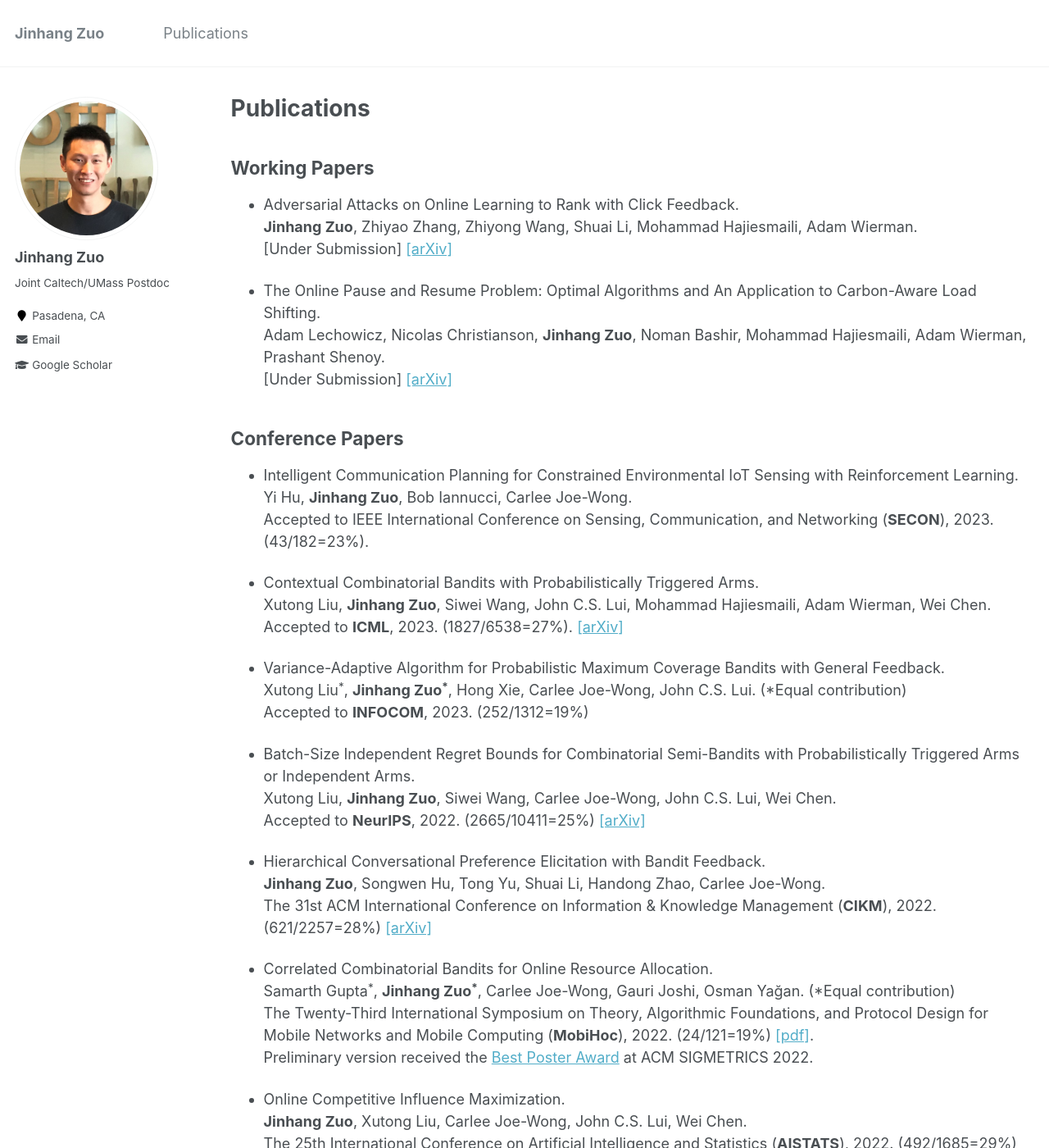
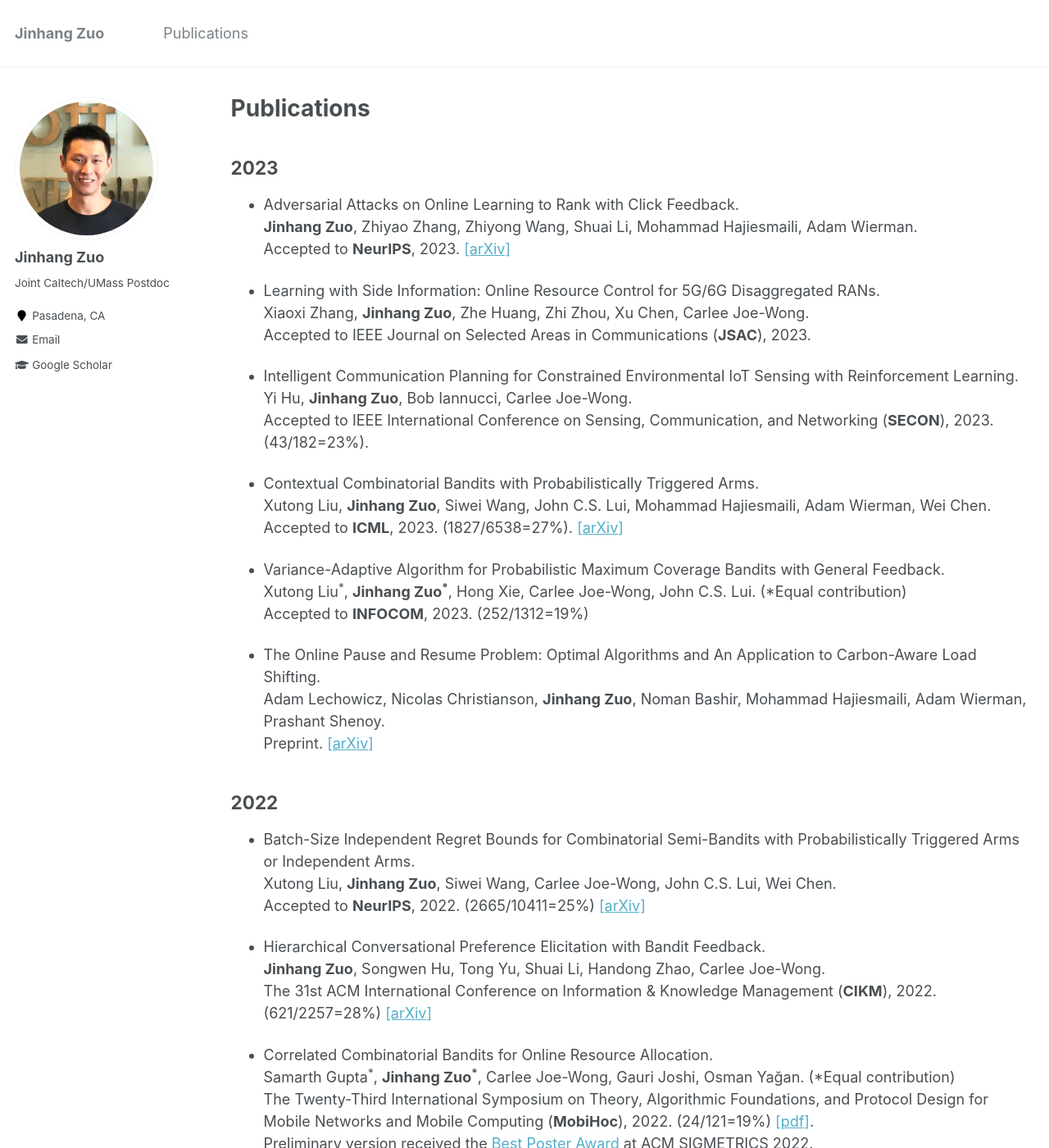
Before and after one commit to jhzuo/jhzuo.github.io, a Jekyll site: the page built from _pages/publications.md, in a window 1280 px wide and 1400 px high. Shown: the whole window at 82% size. Built offline with Jekyll 4.4.1, drawn with Linux system fonts in a browser that asks for light colours; some of the changed text lies outside the part shown.

Commit message:
Update pub

```diff
--- a/_pages/publications.md
+++ b/_pages/publications.md
@@ -5,18 +5,17 @@ permalink: /publications/
 author_profile: true
 ---
 
-Working Papers
+2023
 ------
+
 - Adversarial Attacks on Online Learning to Rank with Click Feedback.<br>
 **Jinhang Zuo**, Zhiyao Zhang, Zhiyong Wang, Shuai Li, Mohammad Hajiesmaili, Adam Wierman.<br>
-[Under Submission] [[arXiv]](https://arxiv.org/abs/2305.17071)
+Accepted to **NeurIPS**, 2023. [[arXiv]](https://arxiv.org/abs/2305.17071)
 
-- The Online Pause and Resume Problem: Optimal Algorithms and An Application to Carbon-Aware Load Shifting.<br>
-Adam Lechowicz, Nicolas Christianson, **Jinhang Zuo**, Noman Bashir, Mohammad Hajiesmaili, Adam Wierman, Prashant Shenoy.<br>
-[Under Submission] [[arXiv]](https://arxiv.org/abs/2303.17551)
+- Learning with Side Information: Online Resource Control for 5G/6G Disaggregated RANs.<br>
+Xiaoxi Zhang, **Jinhang Zuo**, Zhe Huang, Zhi Zhou, Xu Chen, Carlee Joe-Wong.<br>
+Accepted to IEEE Journal on Selected Areas in Communications (**JSAC**), 2023.
 
-Conference Papers
-------
 - Intelligent Communication Planning for Constrained Environmental IoT Sensing with Reinforcement Learning.<br>
 Yi Hu, **Jinhang Zuo**, Bob Iannucci, Carlee Joe-Wong.<br>
 Accepted to IEEE International Conference on Sensing, Communication, and Networking (**SECON**), 2023. (43/182=23%).
@@ -29,6 +28,13 @@
 Xutong Liu<sup>\*</sup>, **Jinhang Zuo<sup>\*</sup>**, Hong Xie, Carlee Joe-Wong, John C.S. Lui. (*Equal contribution)<br>
 Accepted to **INFOCOM**, 2023. (252/1312=19%)
 
+- The Online Pause and Resume Problem: Optimal Algorithms and An Application to Carbon-Aware Load Shifting.<br>
+Adam Lechowicz, Nicolas Christianson, **Jinhang Zuo**, Noman Bashir, Mohammad Hajiesmaili, Adam Wierman, Prashant Shenoy.<br>
+Preprint. [[arXiv]](https://arxiv.org/abs/2303.17551)
+
+
+2022
+------
 - Batch-Size Independent Regret Bounds for Combinatorial Semi-Bandits with Probabilistically Triggered Arms or Independent Arms.<br>
 Xutong Liu, **Jinhang Zuo**, Siwei Wang, Carlee Joe-Wong, John C.S. Lui, Wei Chen.<br>
 Accepted to **NeurIPS**, 2022. (2665/10411=25%) [[arXiv]](https://arxiv.org/abs/2208.14837)
@@ -46,6 +52,12 @@ Preliminary version received the [Best Poster Award](https://www.sigmetrics.org/
 **Jinhang Zuo**, Xutong Liu, Carlee Joe-Wong, John C.S. Lui, Wei Chen.
 The 25th International Conference on Artificial Intelligence and Statistics (**AISTATS**), 2022. (492/1685=29%) [[arXiv]](https://arxiv.org/abs/2006.13411)
 
+- Rhythmic RFID Authentication.
+Jiawei Li, Chuyu Wang, Ang Li, Dianqi Han, Yan Zhang, **Jinhang Zuo**, Rui Zhang, Lei Xie, Yanchao Zhang.
+IEEE/ACM Transactions on Networking (Early Access), 2022. [[link]](https://ieeexplore.ieee.org/document/9893050)
+
+2021
+------
 - Multi-layered Network Exploration via Random Walks: From Offline Optimization to Online Learning.
 Xutong Liu, **Jinhang Zuo**, Xiaowei Chen, Wei Chen, John C.S. Lui.
 The 38th International Conference on Machine Learning (**ICML**), 2021. (Long Oral, 166/5513=3%) [[arXiv]](https://arxiv.org/abs/2106.05065)
@@ -62,16 +77,6 @@ The Thirty-Fourth AAAI Conference on Artificial Intelligence (**AAAI**), 2020. (
 Jiawei Li, Chuyu Wang, Ang Li, Dianqi Han, Yan Zhang, **Jinhang Zuo**, Rui Zhang, Lei Xie, Yanchao Zhang.
 IEEE International Conference on Computer Communications (**INFOCOM**), 2020. [[arXiv]](https://arxiv.org/abs/2003.08923)
 
-Journal Papers
-------
-- Learning with Side Information: Online Resource Control for 5G/6G Disaggregated RANs.<br>
-Xiaoxi Zhang, **Jinhang Zuo**, Zhe Huang, Zhi Zhou, Xu Chen, Carlee Joe-Wong.<br>
-Accepted to IEEE Journal on Selected Areas in Communications, 2023.
-
-- Rhythmic RFID Authentication.
-Jiawei Li, Chuyu Wang, Ang Li, Dianqi Han, Yan Zhang, **Jinhang Zuo**, Rui Zhang, Lei Xie, Yanchao Zhang.
-IEEE/ACM Transactions on Networking (Early Access), 2022. [[link]](https://ieeexplore.ieee.org/document/9893050)
-
 - SmartWAZ: Design and Implementation of a Smart WiFi Access System Assisted by Zigbee.
 Bo Zhang, **Jinhang Zuo**, Weiwei Mao.
 IEEE Access, 2019. [[pdf]](https://ieeexplore.ieee.org/stamp/stamp.jsp?tp=&arnumber=8649629)
```
Also changed, not shown: other parts of _pages/publications.md (+3 -0 lines), _pages/about.md (+3 -2 lines).
